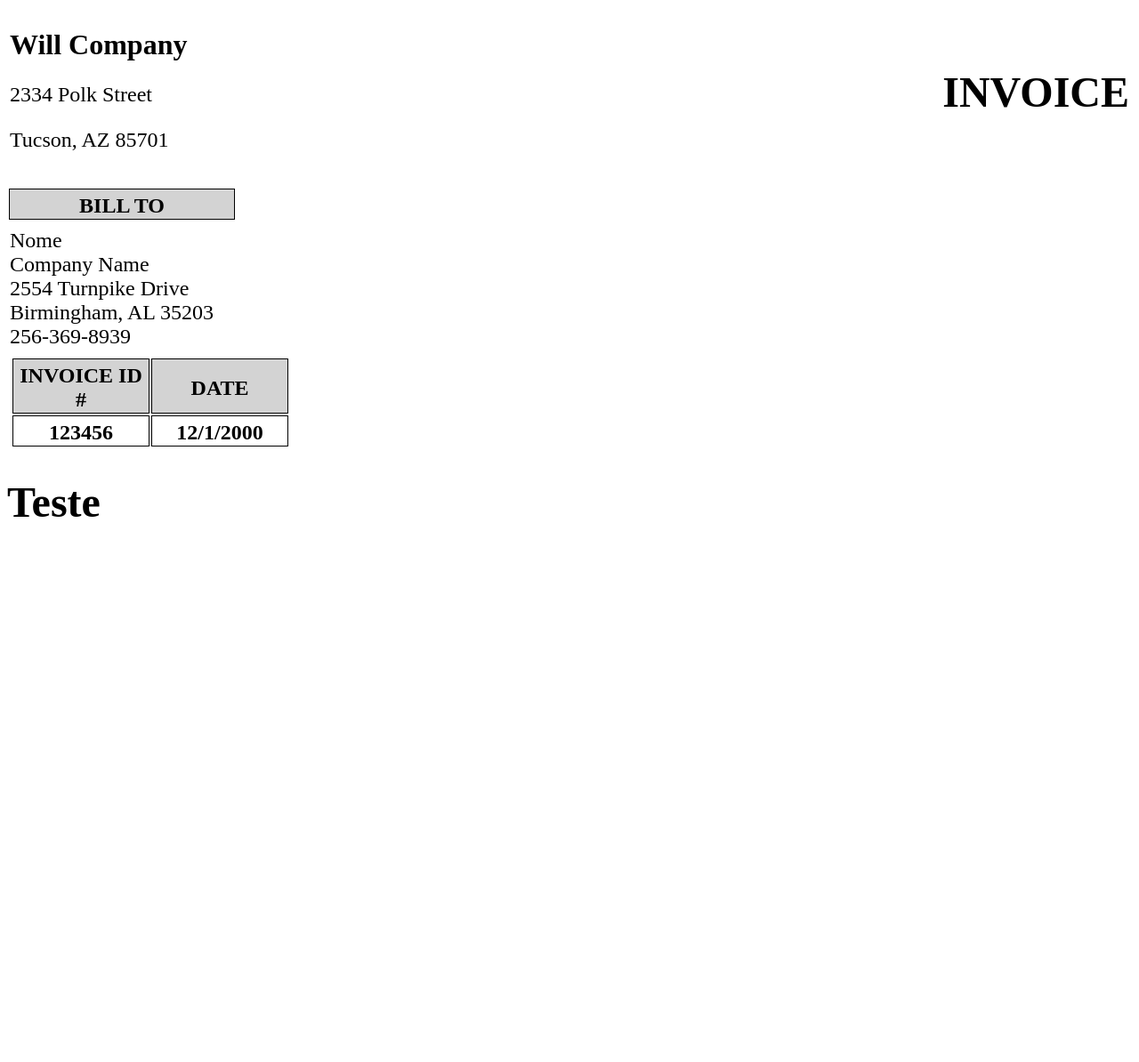
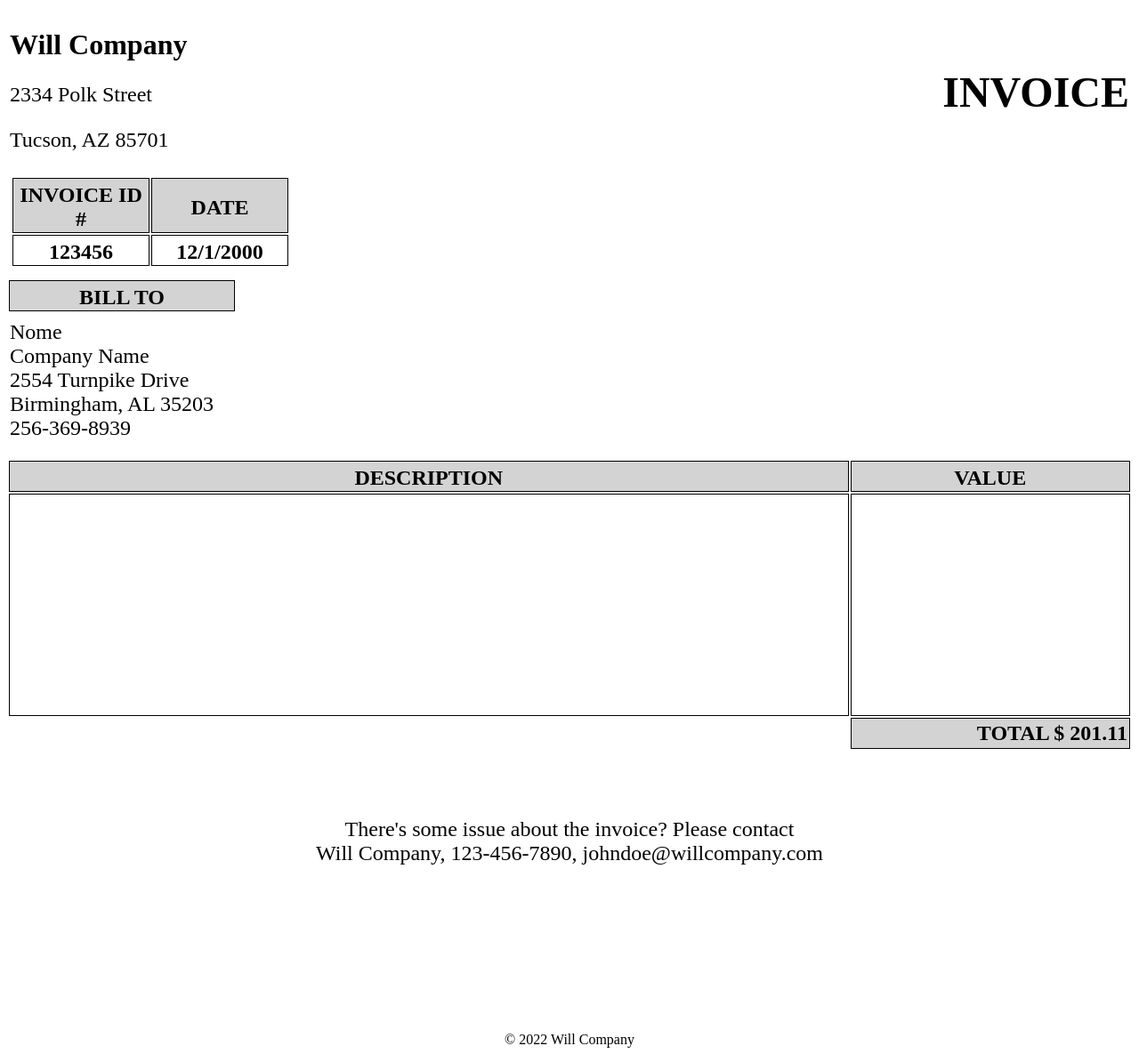
Before and after one commit to WilliamSilveiraF/car-scrap-backend, a Django app: template templates/invoice.html in a window 1280 px wide. Shown: the whole page at 89% size. Before the commit the page ends 800 px from the top, so only its background shows below. Run offline with Django 3.2, Linux system fonts and the light colour scheme; the template is opened without the code that fills it, so the values that code supplies are empty.

Commit message:
CHORE(pdf): template done

```diff
--- a/templates/invoice.html
+++ b/templates/invoice.html
@@ -28,30 +28,6 @@
                 </td>
             </tr>
         </table>
-        <table style="width: 100%; margin-top: 12px;">
-            <tr style="height: 35px;">
-                <td
-                style="
-                    width: 250px;
-                    border: 1px solid #000;
-                    text-align: center;
-                    background-color: #D3D3D3;
-                    padding-top: 5px;
-                    font-weight: bold;"
-                >BILL TO</td>
-                <td style="width: auto;"></td>
-            </tr>
-            <tr style="border: 1px solid; height: 150px;">
-                <td>
-                    Nome </br>
-                    Company Name</br>
-                    2554 Turnpike Drive</br>
-                    Birmingham, AL 35203</br>
-                    256-369-8939
-                </td>
-                <td style="width: auto;"></td>
-            </tr>
-        </table>
         <table>
             <tr style="height: 35px;">
                 <td style="width: auto;"></td>
@@ -72,6 +48,44 @@
                 </td>
             </tr>
         </table>
-        <h1>Teste</h1>
+        <table style="width: 100%; margin-top: 12px;">
+            <tr style="height: 35px;">
+                <td class='tagTable' style="width: 250px;" >BILL TO</td>
+                <td style="width: auto;"></td>
+            </tr>
+            <tr style="border: 1px solid; height: 150px;">
+                <td>
+                    Nome </br>
+                    Company Name</br>
+                    2554 Turnpike Drive</br>
+                    Birmingham, AL 35203</br>
+                    256-369-8939
+                </td>
+                <td style="width: auto;"></td>
+            </tr>
+        </table>
+        <table style="width: 100%; margin-top: 12px;">
+            <tr style="height: 35px;">
+                <td class='tagTable' style="width: 75%;">DESCRIPTION</td>
+                <td class='tagTable' style="width: 25%;">VALUE</td>
+            </tr>
+            <tr style="border: 1px solid; height: 250px;">
+                <td class='tagTable' style='background-color: white;'></td>
+                <td class='tagTable' style='background-color: white;'></td>
+            </tr>
+            <tr style="height: 35px;">
+                <td></td>
+                <td class='tagTable' style='text-align: right; padding: 2px;'>TOTAL $ 201.11</td>
+            </tr>
+        </table>
+        <table style="width: 100%; margin-top: 48px; text-align: center;">
+            <tr>
+                <td>
+                    <p>There's some issue about the invoice? Please contact</br>Will Company, 123-456-7890, johndoe@willcompany.com</h1>
+                </td>
+            </tr>
+        </table>
+        <p style="margin-top: 10rem; text-align: center; font-size: 1rem;">© 2022 Will Company</p>
+
     </body>
 </html>
```
